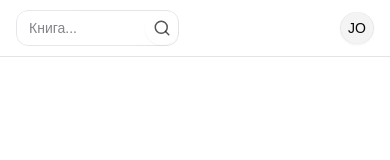
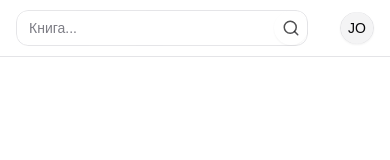
Before and after one commit to shms0mms/damfai-client, a Next.js app: page / in a window 390 px wide. Shown: the top 160 px of the page. Built offline with nearby package versions, Linux system fonts and the light colour scheme.

Commit message:
feat: responsive header

```diff
--- a/src/components/layout/header/index.tsx
+++ b/src/components/layout/header/index.tsx
@@ -20,7 +20,7 @@ export const Header = () => {
         <div className="flex w-full items-center justify-center">
           <Search />
         </div>
-        <div className="flex w-full justify-end md:max-w-[130px]">
+        <div className="flex w-full max-w-fit justify-end md:max-w-[130px]">
           <UserNav />
         </div>
       </div>
```
